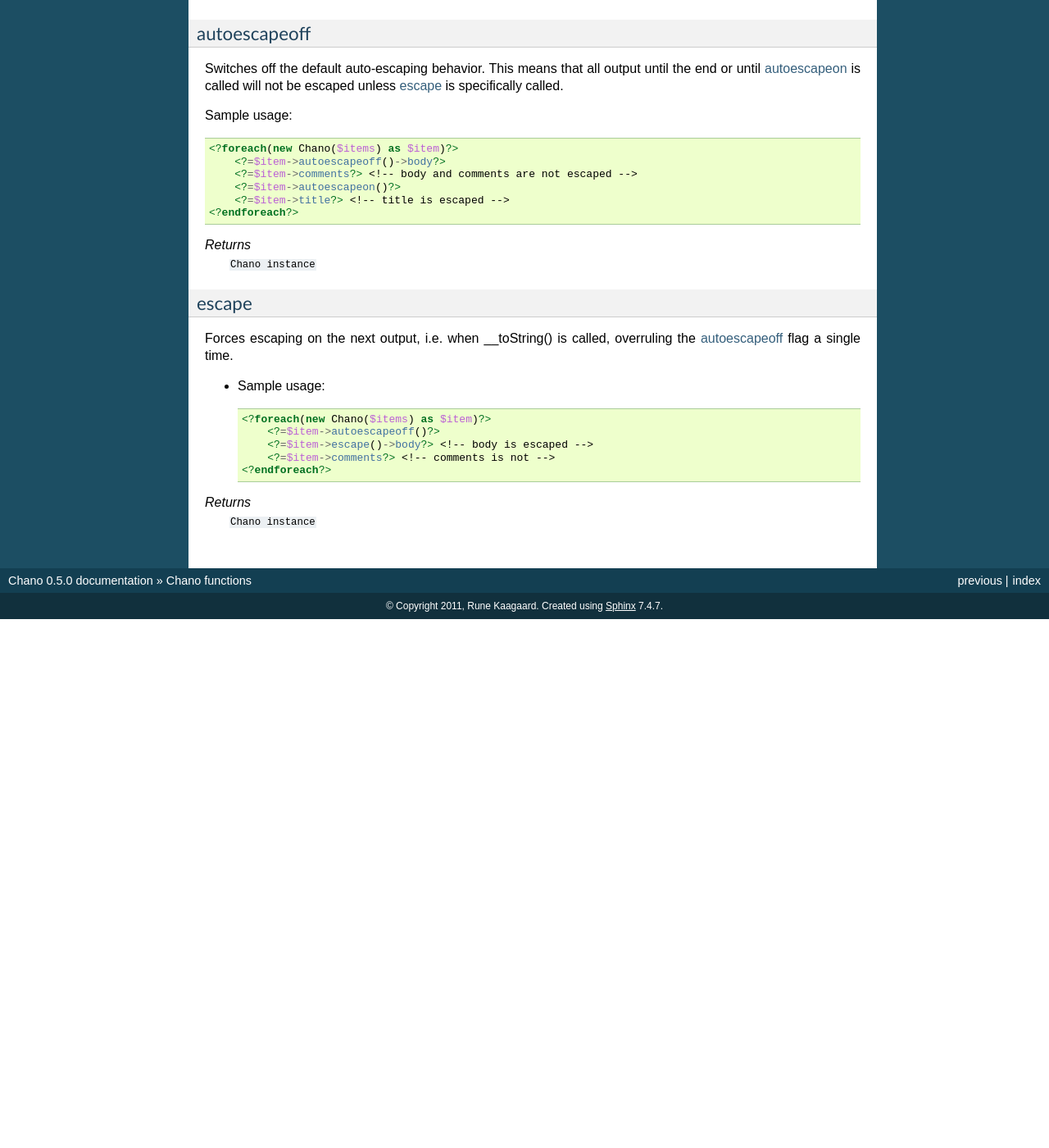
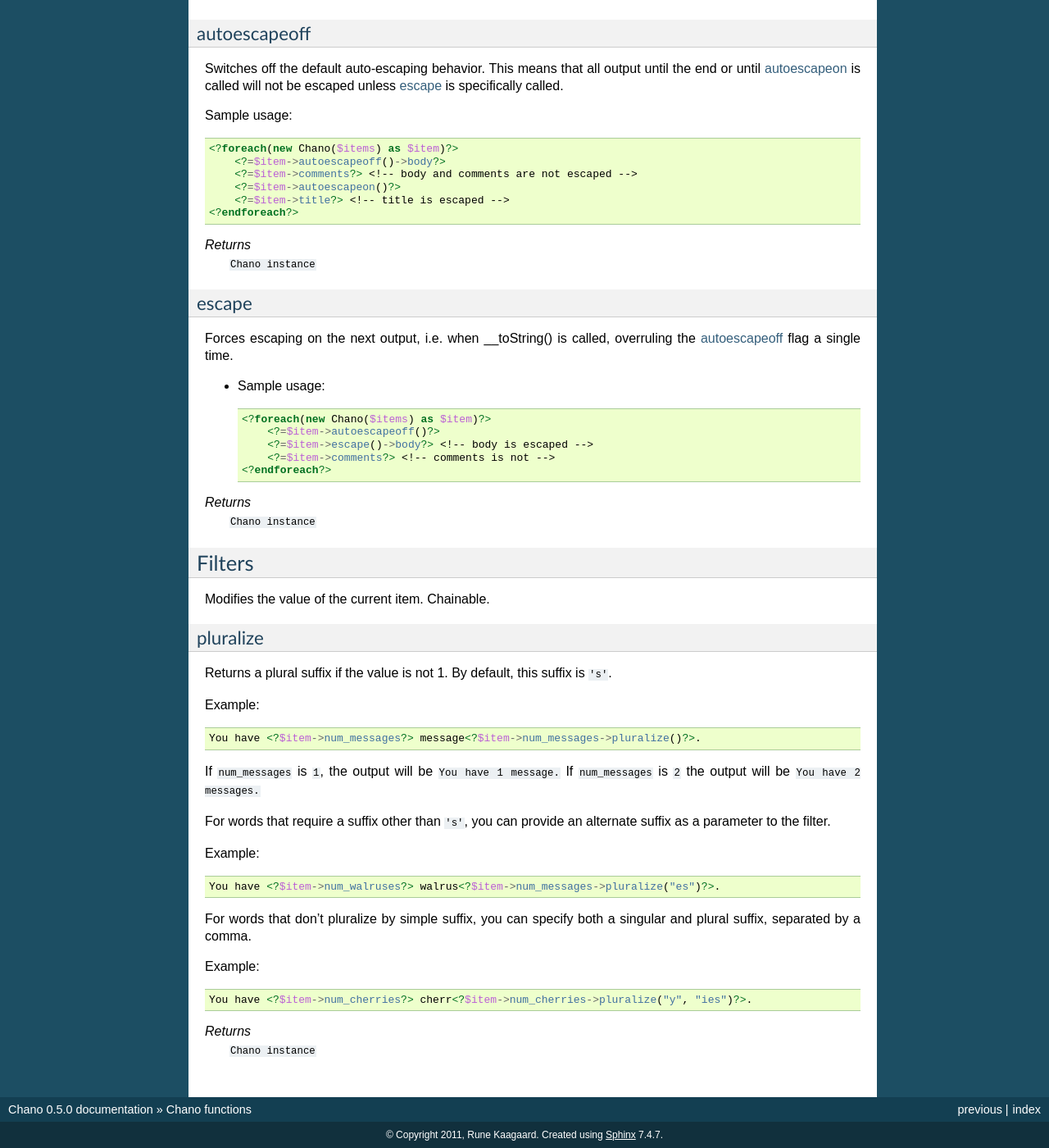
Before and after one commit to runekaagaard/php-chano, a Sphinx documentation site: the page built from docs/reference.rst, in a window 1280 px wide and 1400 px high, scrolled down 627 px. Shown: the whole window at 82% size. Built offline with Sphinx 7.4.7, drawn with Linux system fonts in a browser that asks for light colours; before the commit the page ends 1382 px from its top, so only the background shows below that.

Commit message:
Updating docs.

```diff
--- a/docs/reference.rst
+++ b/docs/reference.rst
@@ -73,3 +73,40 @@
     <?endforeach?>
 *Returns*
   ``Chano instance``
+
+
+Filters
+_____
+
+Modifies the value of the current item. Chainable.
+
+.. _pluralize:
+
+pluralize
++++++++++
+
+Returns a plural suffix if the value is not 1. By default,
+this suffix is ``'s'``.
+
+Example::
+
+    You have <?$item->num_messages?> message<?$item->num_messages->pluralize()?>.
+
+If ``num_messages`` is ``1``, the output will be ``You have 1 message.``
+If ``num_messages`` is ``2``  the output will be ``You have 2 messages.``
+
+For words that require a suffix other than ``'s'``, you can provide an
+alternate suffix as a parameter to the filter.
+
+Example::
+
+    You have <?$item->num_walruses?> walrus<?$item->num_messages->pluralize("es")?>.
+
+For words that don't pluralize by simple suffix, you can specify both a
+singular and plural suffix, separated by a comma.
+
+Example::
+
+    You have <?$item->num_cherries?> cherr<?$item->num_cherries->pluralize("y", "ies")?>.
+*Returns*
+  ``Chano instance``
```
Also changed, not shown: 2 other files.
